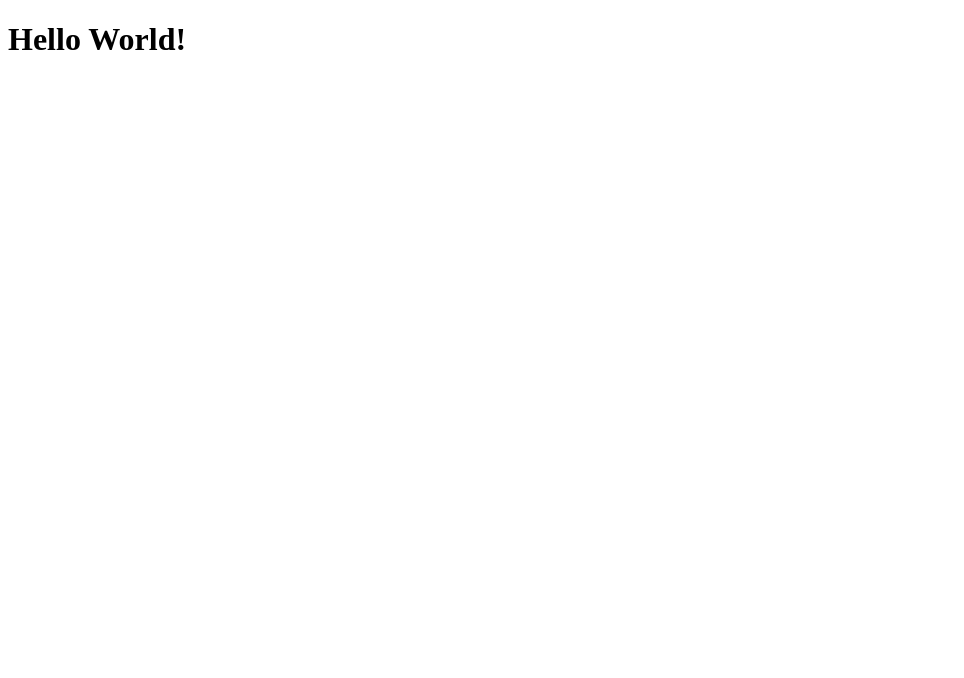
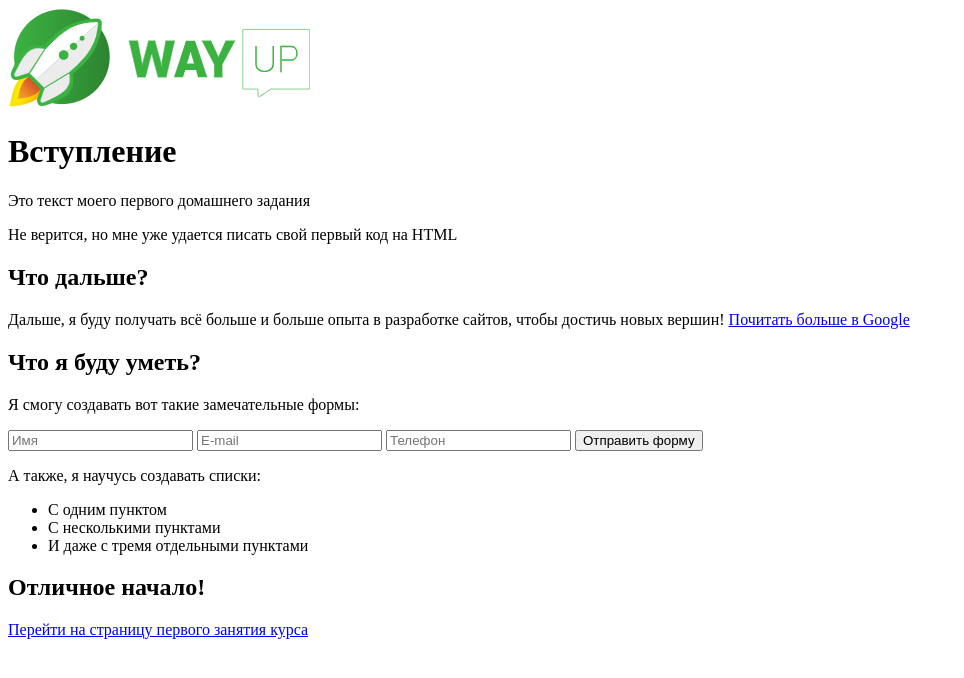
Before and after one commit to Hill1985/wayuphomework, a plain HTML site: page index.html in a window 1280 px wide. Shown: the whole page, without its empty margins (0-964 px from the left). Drawn offline with Linux system fonts and the light colour scheme.

Commit message:
Add files via upload

```diff
--- a/index.html
+++ b/index.html
@@ -6,6 +6,39 @@
     <title>WayUp_homework</title>
 </head>
 <body>
-    <h1>Hello World!</h1>
+    <div class="container">
+        <header>
+            <div class="logo">
+                <img src="img/logo.jpg" alt="Logo">
+            </div>
+        </header>
+        <div class="content">
+            <h1>Вступление</h1>
+            <p>Это текст моего первого домашнего задания</p>
+            <p>Не верится, но мне уже удается писать свой первый код на HTML</p>
+            <h2>Что дальше?</h2>
+            <p>Дальше, я буду получать всё больше и больше опыта в разработке сайтов, чтобы достичь новых вершин! <a href="https://www.google.com">Почитать больше в Google</a></p>
+                <div class="subscribe">
+                    <h2>Что я буду уметь?</h2>
+                    <p>Я смогу создавать вот такие замечательные формы:</p>
+                    <div class="subscribe_form">
+                        <form action="#" class="subscribe_form">
+                            <input type="text" class="subscribe_input" placeholder="Имя" required>
+                            <input type="email" class="subscribe_input" placeholder="E-mail" required>
+                            <input type="tel" class="subscribe_input" placeholder="Телефон" required>
+                            <button class="subscribe_button" alt="check">Отправить форму</button>
+                        </form>
+                    </div>
+                </div>
+            <p>А также, я научусь создавать списки: </p>
+            <ul>
+                <li>С одним пунктом</li>
+                <li>С несколькими пунктами</li>
+                <li>И даже с тремя отдельными пунктами</li>
+            </ul>
+            <h2>Отличное начало!</h2>
+            <a href="#">Перейти на страницу первого занятия курса</a>
+        </div>
+    </div>
 </body>
 </html>
```
Also changed, not shown: img/logo.jpg (added).
